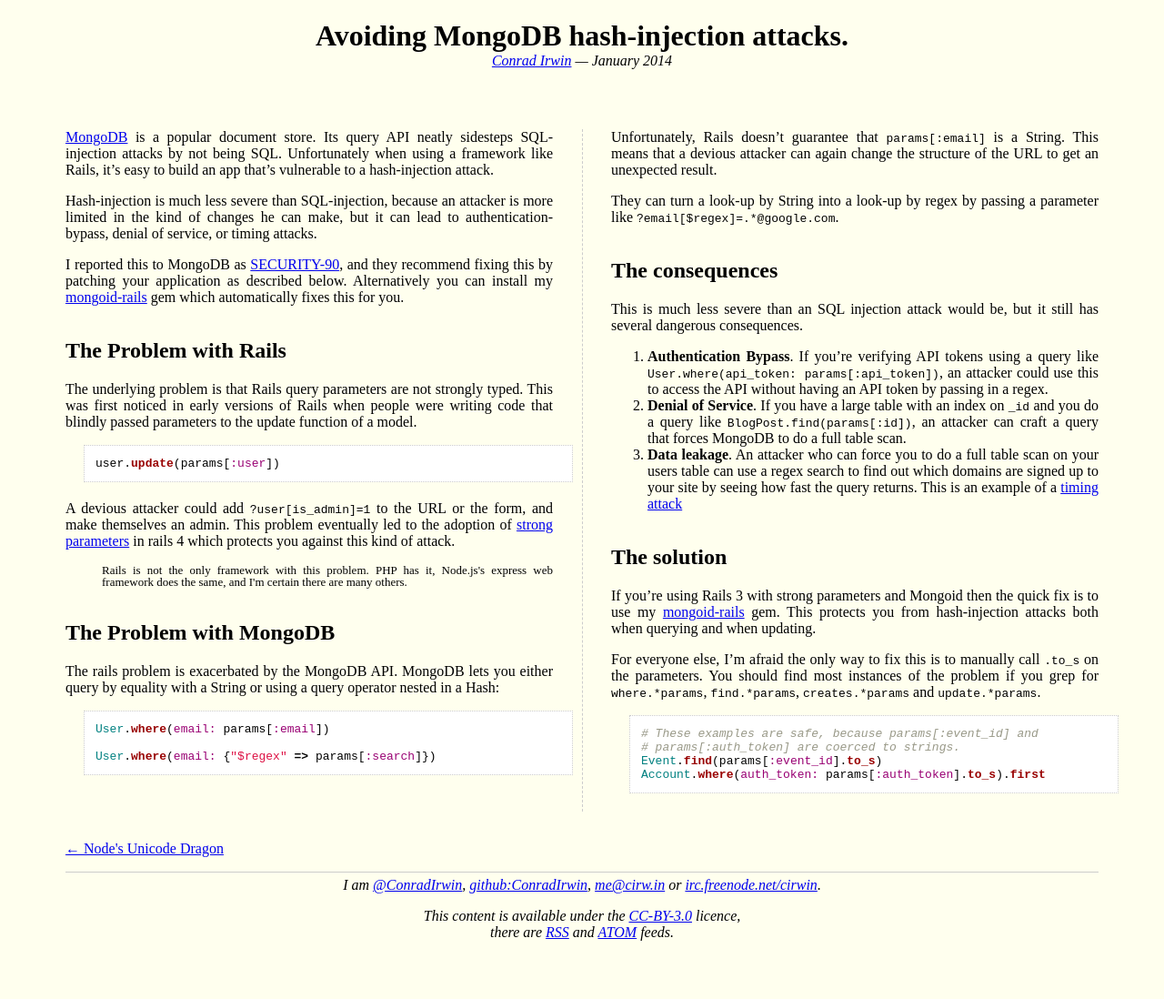
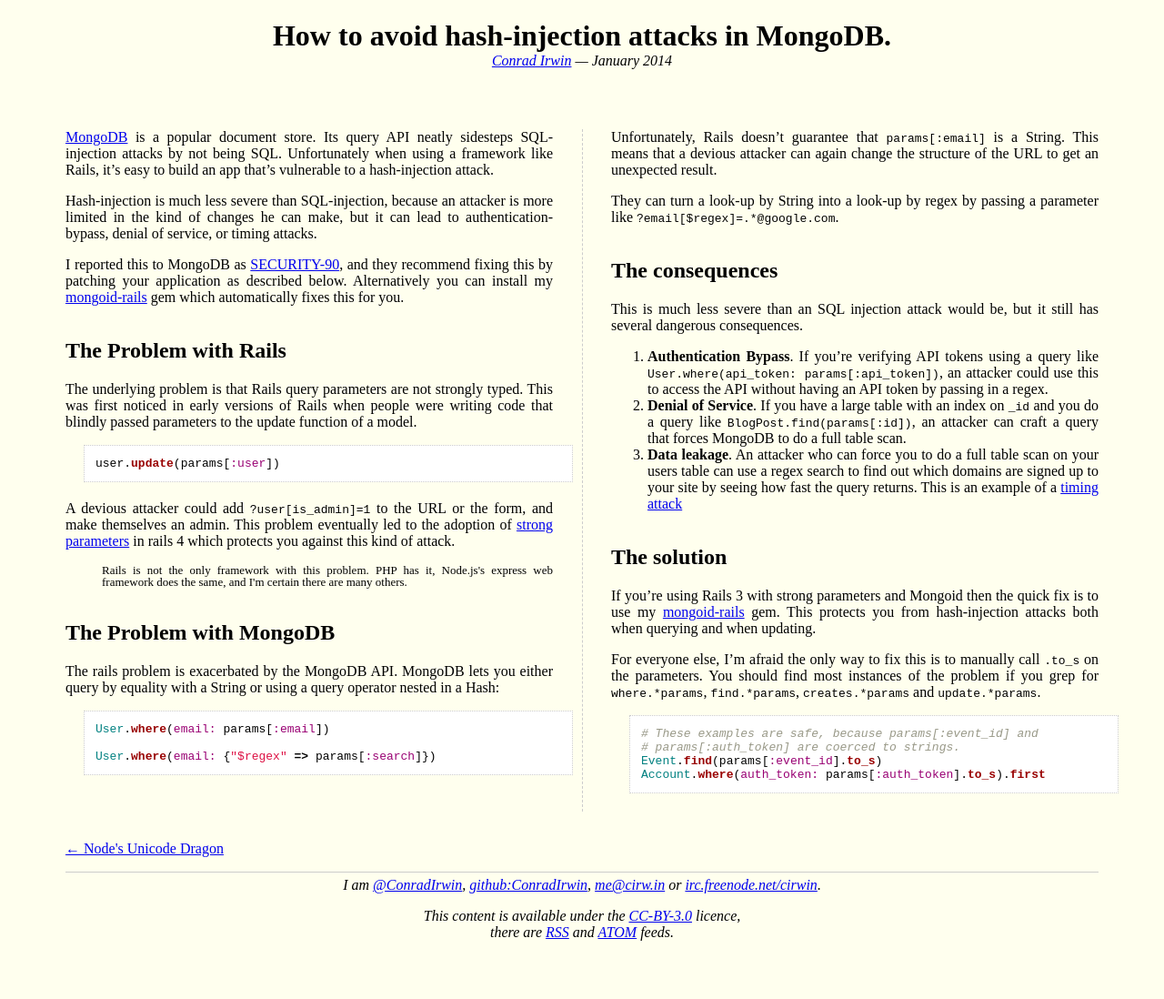
Before and after one commit to ConradIrwin/conradirwin.github.com, a Jekyll site: the page built from _posts/2014-01-07-hash-injection.md, in a window 1280 px wide. Shown: the whole page at 91% size. Built offline with Jekyll 4.4.1, drawn with Linux system fonts in a browser that asks for light colours; Markdown is read by kramdown in place of the engine named in the settings; comment, search, counter and statistics services are not loaded.

Commit message:
Better title

```diff
--- a/_posts/2014-01-07-hash-injection.md
+++ b/_posts/2014-01-07-hash-injection.md
@@ -1,5 +1,5 @@
 ---
-title: Avoiding MongoDB hash-injection attacks.
+title: How to avoid hash-injection attacks in MongoDB.
 permalink: blog/hash-injection.html
 layout: post
 fuzzydate: January 2014
```
